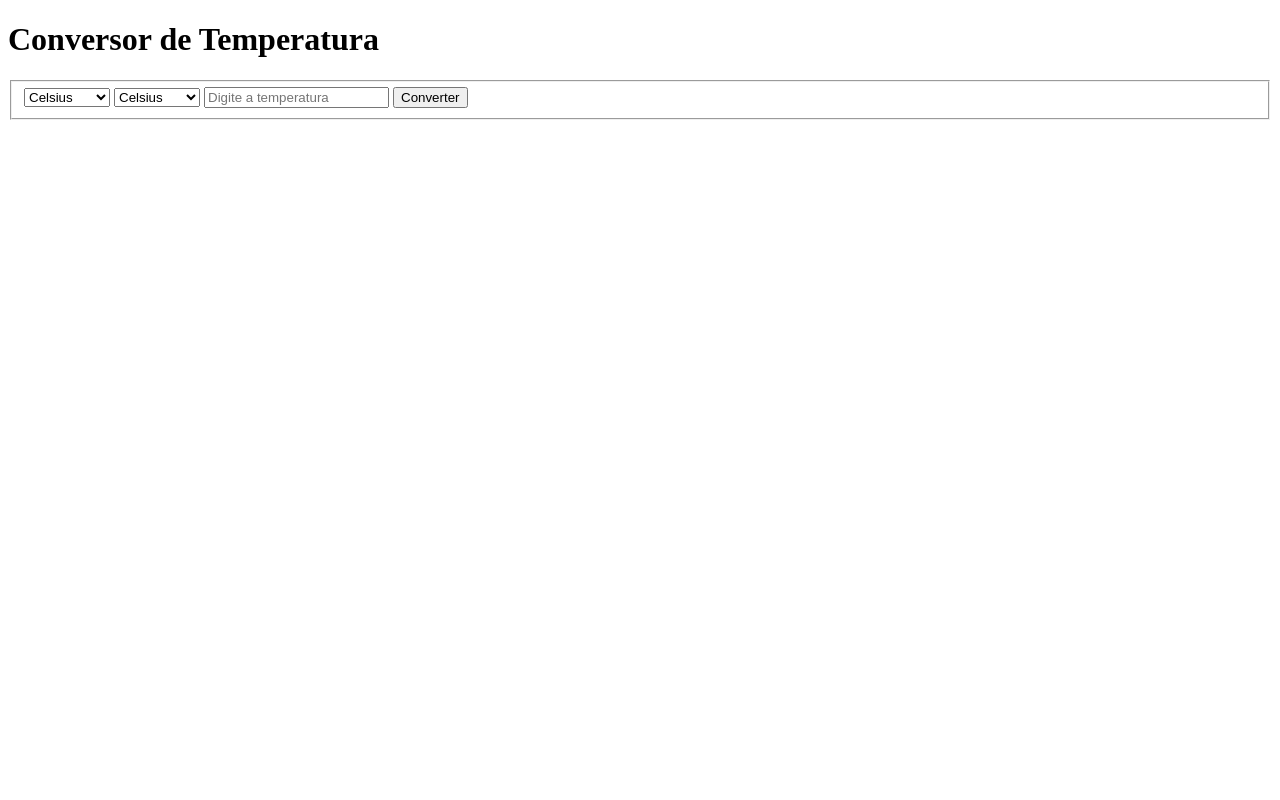
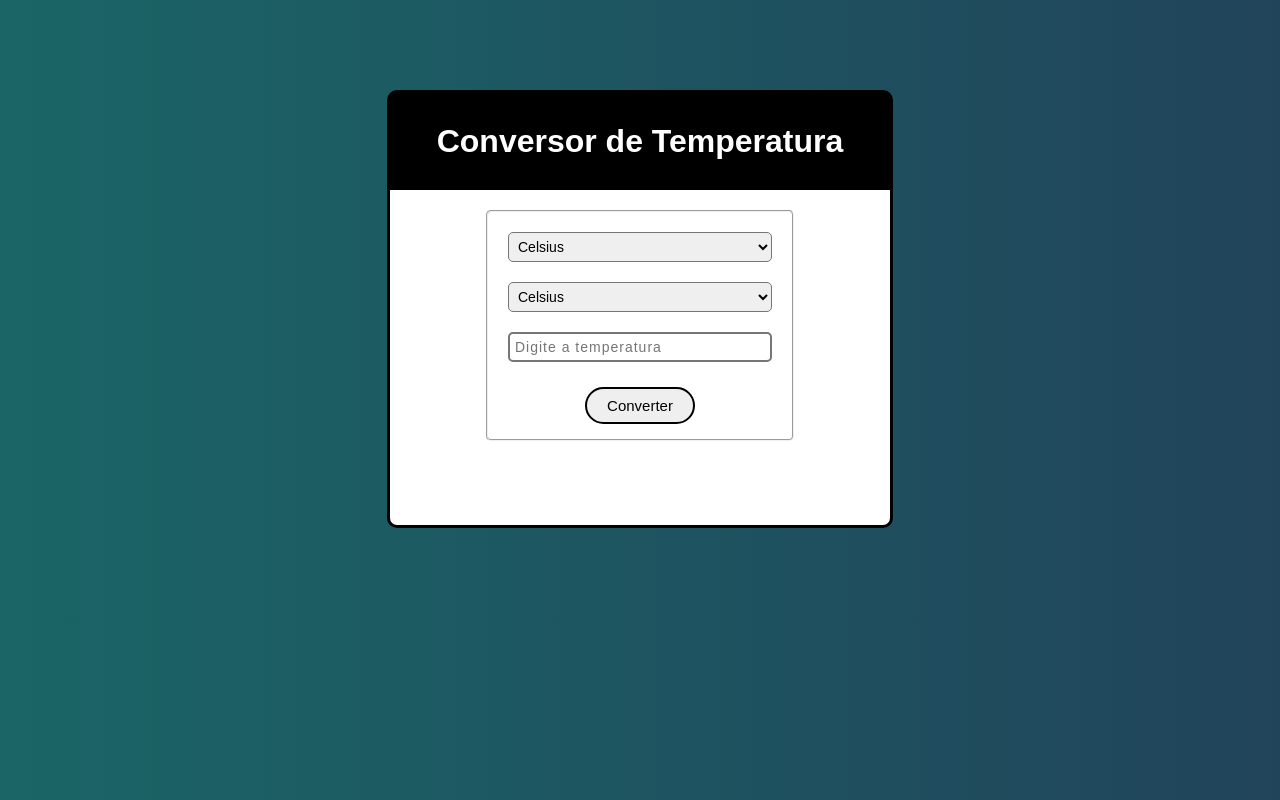
Before and after one commit to henriquepablo/conversorTemperatura, a plain HTML site: page index.html in a window 1280 px wide. Drawn offline with Linux system fonts and the light colour scheme; the site is published under a folder, as on GitHub Pages, so addresses that start at the root find nothing.

Commit message:
pasta css

```diff
--- a/index.html
+++ b/index.html
@@ -4,7 +4,7 @@
     <meta charset="UTF-8">
     <meta http-equiv="X-UA-Compatible" content="IE=edge">
     <meta name="viewport" content="width=device-width, initial-scale=1.0">
-    <link rel="stylesheet" href="/assets/css/style.css">
+    <link rel="stylesheet" href="css/style.css">
     <title>Conversor de Temperatura</title>
 </head>
 <body>
```
Also changed, not shown: css/style.css (renamed from assets/css/style.css).
